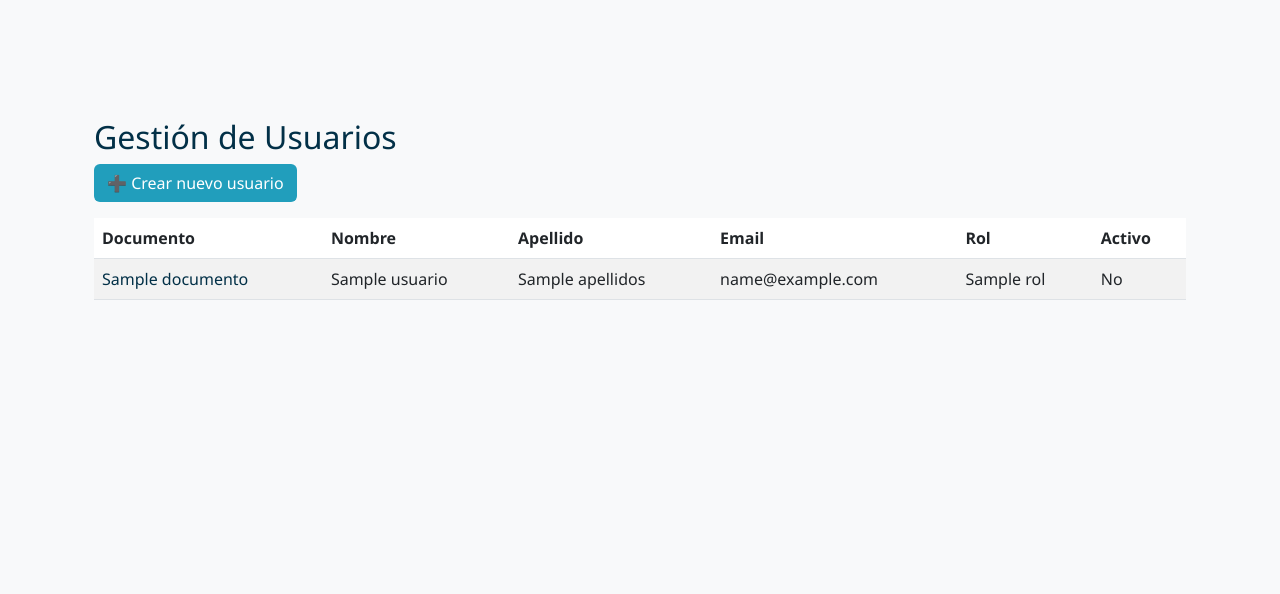
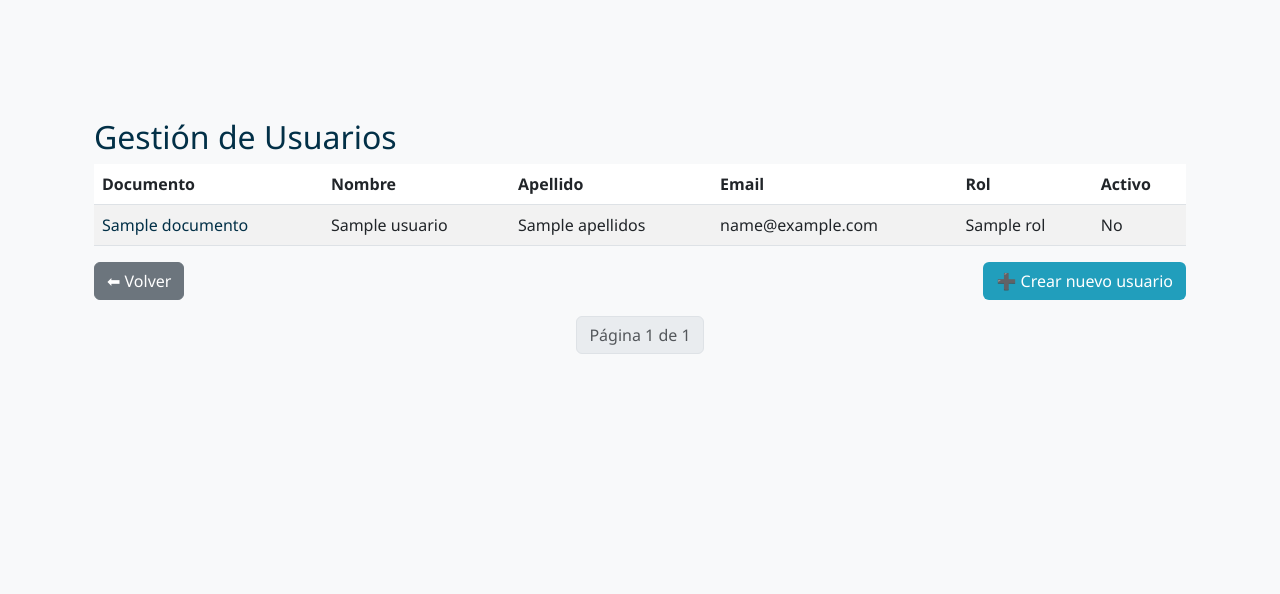
Before and after one commit to SasukeT4Codes/ServiTracker-2, a Django app: template templates/usuarios/lista_usuarios.html in a window 1280 px wide. Shown: the part 56-650 px from the top of the page. Run offline with Django 3.2, Linux system fonts and the light colour scheme; the template is opened without the code that fills it: most values are stand-ins (such as "Sample title", 1, 10 or a date in 2020); some libraries are stand-ins or nearby versions.

Commit message:
bd update

```diff
--- a/templates/usuarios/lista_usuarios.html
+++ b/templates/usuarios/lista_usuarios.html
@@ -4,7 +4,6 @@
 {% block content %}
 <div class="container my-5">
     <h2 class="text-blue-dark">Gestión de Usuarios</h2>
-    <a href="{% url 'crear_usuario' %}" class="btn btn-blue-mid mb-3">➕ Crear nuevo usuario</a>
 
     <table class="table table-striped">
         <thead>
@@ -20,7 +19,6 @@
         <tbody>
             {% for u in usuarios %}
             <tr>
-                <!-- Documento clickeable -->
                 <td>
                     <a href="{% url 'editar_usuario' u.pk %}" class="text-decoration-none text-blue-dark">
                         {{ u.documento }}
@@ -37,5 +35,35 @@
             {% endfor %}
         </tbody>
     </table>
+
+    <!-- Botones de acción -->
+    <div class="d-flex justify-content-between mb-3">
+        <a href="{% url 'index' %}" class="btn btn-secondary">⬅ Volver</a>
+        <a href="{% url 'crear_usuario' %}" class="btn btn-blue-mid">➕ Crear nuevo usuario</a>
+    </div>
+
+    <!-- Paginación -->
+    <nav aria-label="Page navigation">
+        <ul class="pagination justify-content-center">
+            {% if usuarios.has_previous %}
+                <li class="page-item">
+                    <a class="page-link" href="?page={{ usuarios.previous_page_number }}">Anterior</a>
+                </li>
+            {% endif %}
+
+            <li class="page-item disabled">
+                <span class="page-link">
+                    Página {{ usuarios.number }} de {{ usuarios.paginator.num_pages }}
+                </span>
+            </li>
+
+            {% if usuarios.has_next %}
+                <li class="page-item">
+                    <a class="page-link" href="?page={{ usuarios.next_page_number }}">Siguiente</a>
+                </li>
+            {% endif %}
+        </ul>
+    </nav>
 </div>
+
 {% endblock %}
```
Also changed, not shown: notas.txt (+18 -2 lines), usuarios/views.py (+7 -4 lines), db.sqlite3.
